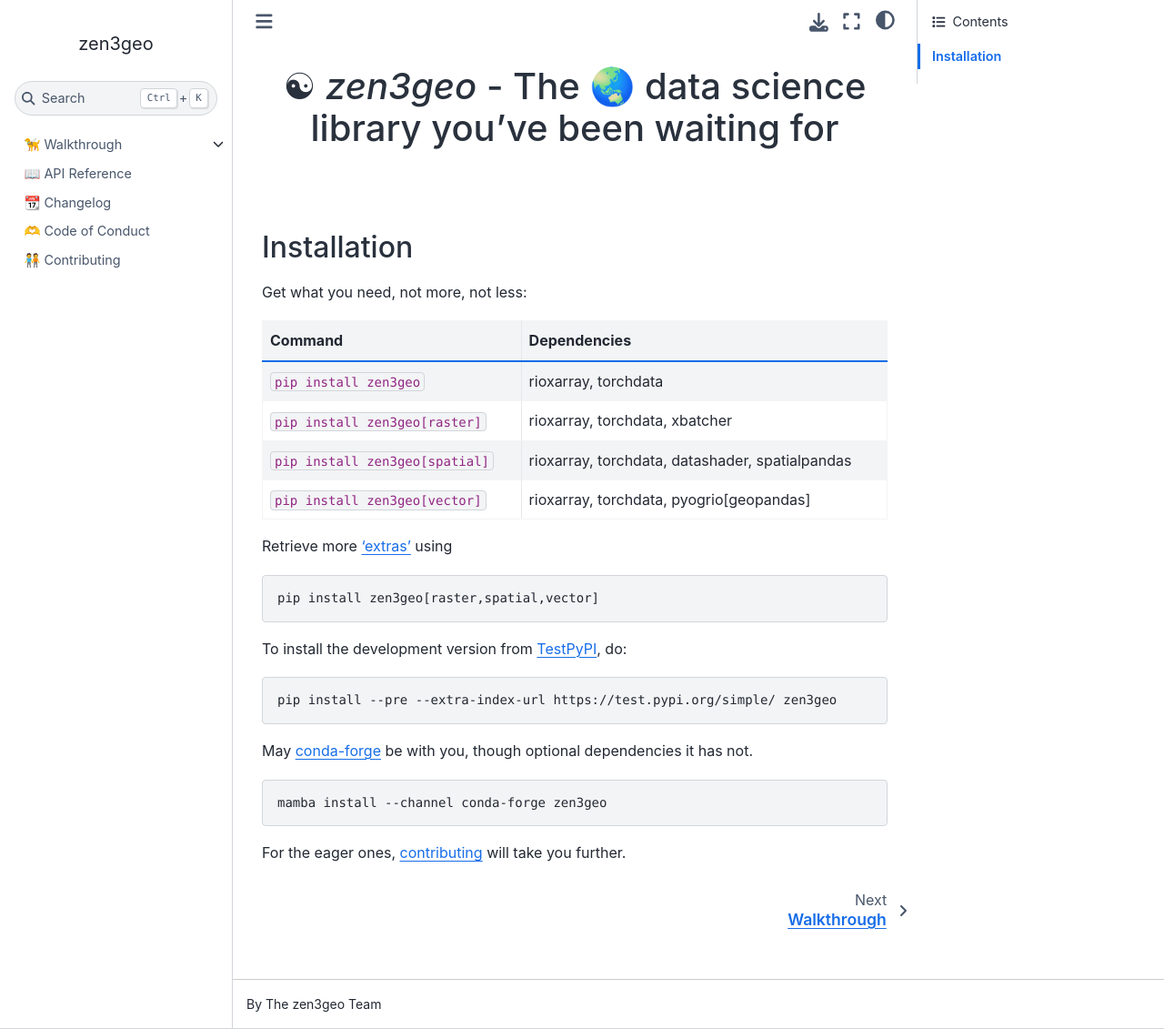
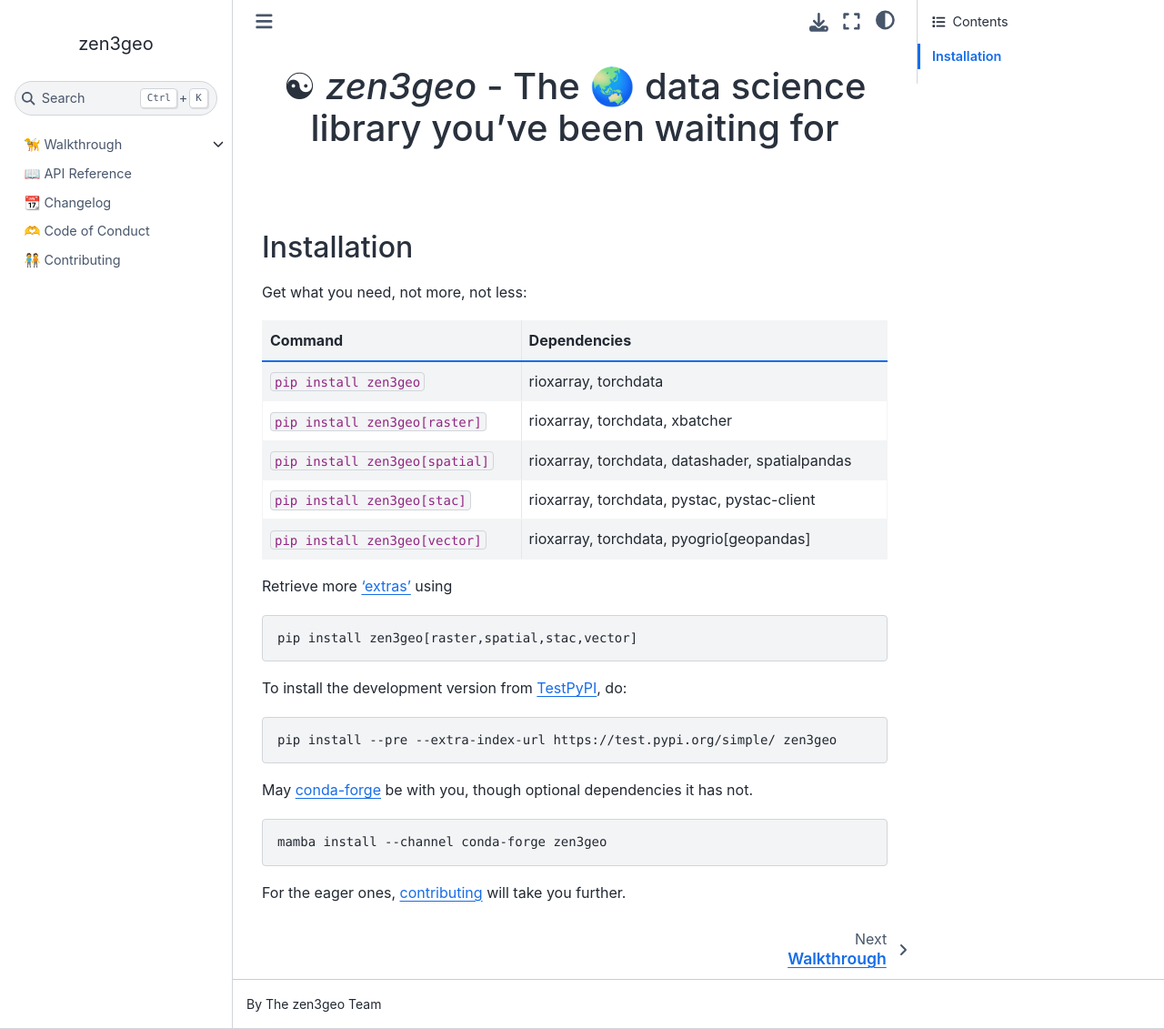
Before and after one commit to weiji14/zen3geo, a Jupyter Book: the page built from docs/index.md, in a window 1280 px wide and 1131 px high. Shown: the whole window at 91% size. Built offline with Jupyter Book 1.0.4 settings and Sphinx 7.4.7 and the Sphinx Book theme 1.1.4, drawn with Linux system fonts in a browser that asks for light colours.

Commit message:
:package: Create new extras dependency section for the STAC stack
Move pystac and pystac-client to a dedicated `stac` extras section for spatiotemporal dependencies! Also updated index page with instructions on installing these STAC dependencies.

```diff
--- a/docs/index.md
+++ b/docs/index.md
@@ -9,11 +9,12 @@
 | `pip install zen3geo`          | rioxarray, torchdata |
 | `pip install zen3geo[raster]`  | rioxarray, torchdata, xbatcher |
 | `pip install zen3geo[spatial]` | rioxarray, torchdata, datashader, spatialpandas |
+| `pip install zen3geo[stac]`    | rioxarray, torchdata, pystac, pystac-client |
 | `pip install zen3geo[vector]`  | rioxarray, torchdata, pyogrio[geopandas] |
 
 Retrieve more ['extras'](https://github.com/weiji14/zen3geo/blob/main/pyproject.toml) using
 
-    pip install zen3geo[raster,spatial,vector]
+    pip install zen3geo[raster,spatial,stac,vector]
 
 To install the development version from [TestPyPI](https://test.pypi.org/project/zen3geo), do:
 
--- a/pyproject.toml
+++ b/pyproject.toml
@@ -58,9 +58,11 @@
 raster = ["xbatcher"]
 spatial = [
     "datashader",
+    "spatialpandas"
+]
+stac = [
     "pystac",
-    "pystac_client",
-    "spatialpandas"
+    "pystac_client"
 ]
 vector = ["pyogrio"]
 
```
Also changed, not shown: 1 other file.
